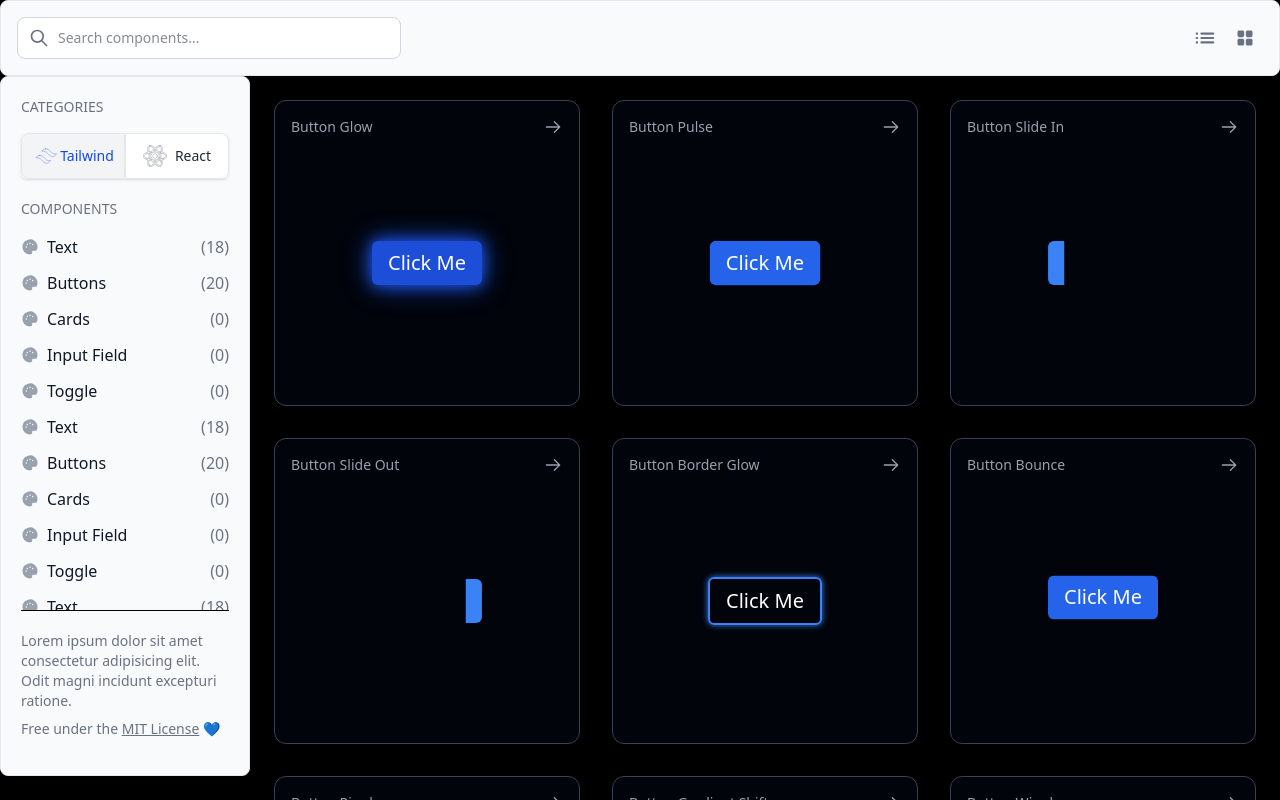
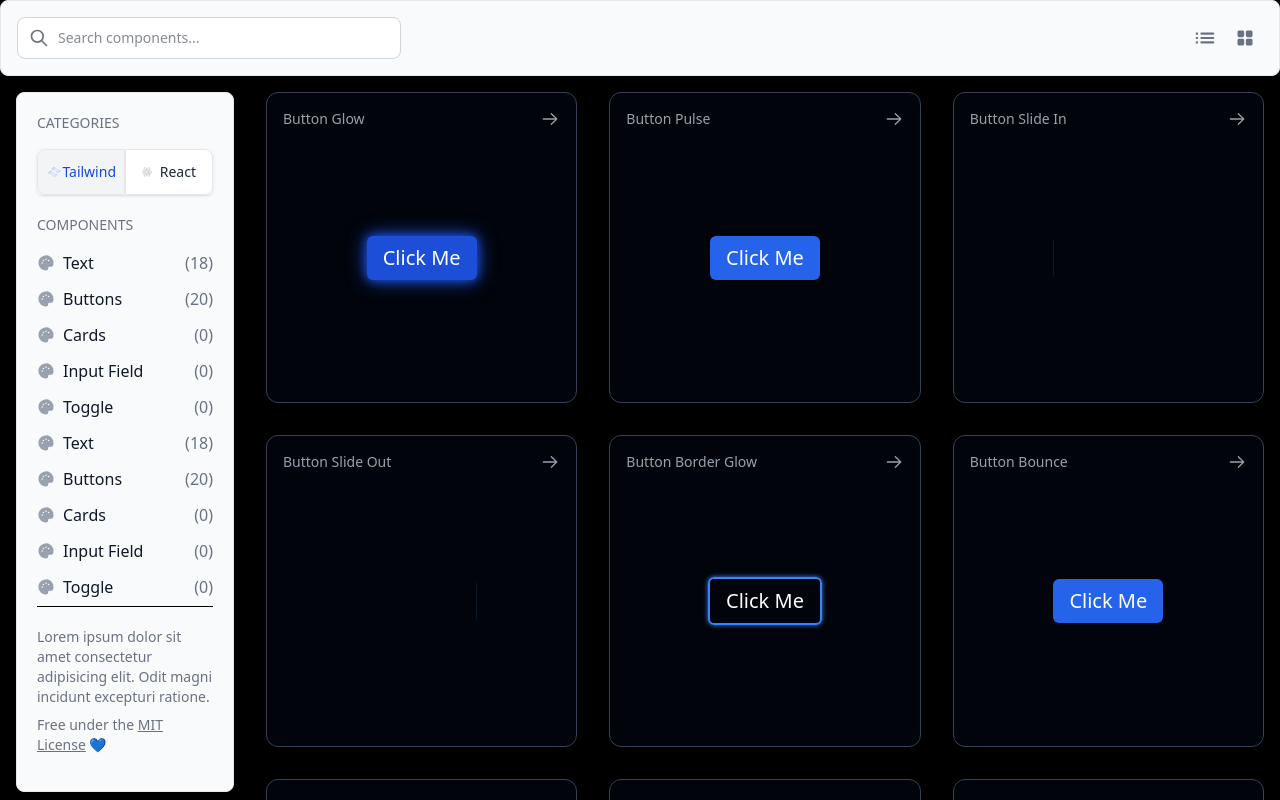
Before and after one commit to Koxone/Components-React-Tailwind, a React (Vite) app: page /buttons in a window 1280 px wide. Shown: the top 800 px of the page. Built offline with nearby package versions, Linux system fonts and the light colour scheme.

Commit message:
Adjust layout and spacing in ButtonsContainer and Layout
Removed fixed height and overflow from ButtonsContainer grid to improve layout flexibility. Updated Layout component to adjust sidebar positioning and padding, and reduced main content padding for a more consistent appearance.

```diff
--- a/src/components/containers/ButtonsContainer.jsx
+++ b/src/components/containers/ButtonsContainer.jsx
@@ -3,7 +3,7 @@ import { buttons } from "../data/ComponentsData";
 
 function ButtonsContainer() {
   return (
-    <div className="hide-scrollbar grid h-[calc(100vh-100px)] grid-cols-1 gap-8 overflow-auto md:grid-cols-2 lg:grid-cols-3">
+    <div className="hide-scrollbar grid grid-cols-1 gap-8 md:grid-cols-2 lg:grid-cols-3">
       {buttons.map(({ title, Component }, index) => (
         <MainCard
           key={index}
--- a/src/styles/Layout.jsx
+++ b/src/styles/Layout.jsx
@@ -13,12 +13,12 @@ function Layout({ content }) {
       {/* MAIN: SIDEBAR + CONTENT */}
       <div className="mx-auto flex w-full max-w-[1280px] flex-1">
         {/* SIDEBAR */}
-        <aside className="sticky top-16 hidden h-[calc(100vh-4rem)] w-[250px] flex-shrink-0 md:block">
+        <aside className="sticky top-[64px] hidden w-[250px] p-4 flex-shrink-0 md:block">
           <CategoriesSideBar />
         </aside>
 
         {/* CONTENT */}
-        <main className="flex-1 p-6">{content}</main>
+        <main className="flex-1 p-4">{content}</main>
       </div>
 
       {/* FOOTER */}
```
